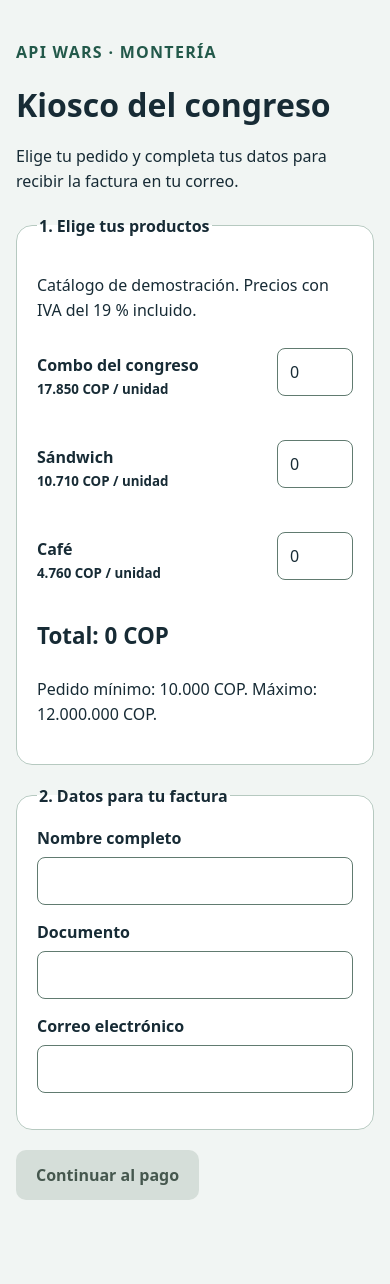
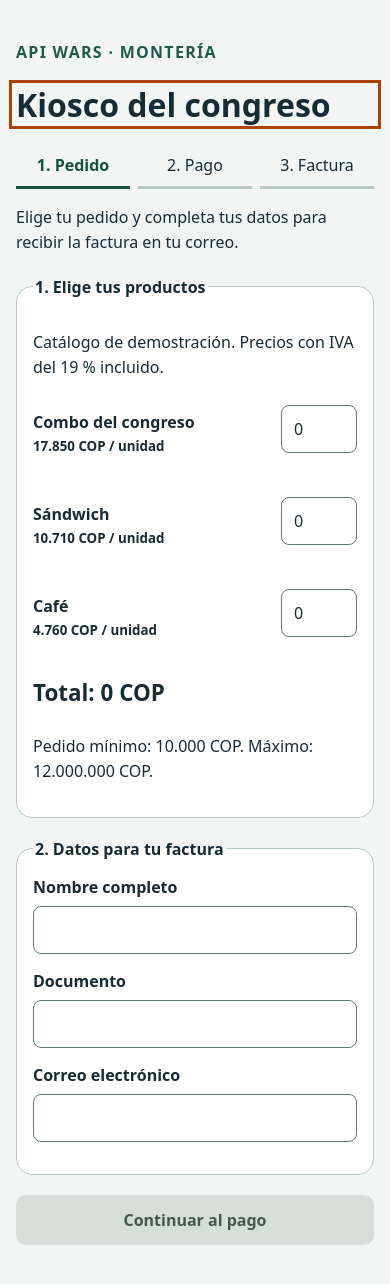
Before and after one commit to juandda0/api-wars-monteria, a React (Vite) app in the folder web/: page / in a window 390 px wide. Shown: the top 1284 px of the page. Before the commit the page ends 1248 px from the top, so only its background shows below. Built offline with nearby package versions, Linux system fonts and the light colour scheme.

Commit message:
feat(web): mejorar experiencia móvil y navegación accesible

```diff
--- a/web/src/App.css
+++ b/web/src/App.css
@@ -18,3 +18,18 @@ button:disabled { background: #d5ded9; color: #45574e; cursor: default; }
 .error { padding: 16px; background: #fff0ec; color: #852a16; border: 1px solid #ba624e; border-radius: 8px; }
 img { max-width: 100%; height: auto; }
 p { line-height: 1.6; overflow-wrap: anywhere; }
+a { color: #155340; text-underline-offset: 3px; }
+a:hover { text-decoration-thickness: 2px; }
+input, button, .enlace { min-height: 48px; }
+button, .enlace { max-width: 100%; white-space: normal; overflow-wrap: anywhere; text-align: center; }
+.saltar { position: absolute; top: -100px; left: 16px; padding: 12px; background: white; z-index: 1; }
+.saltar:focus { top: 8px; }
+.pasos { display: flex; gap: 8px; padding: 0; list-style: none; }
+.pasos li { flex: 1; min-width: 0; padding: 10px 4px; text-align: center; border-bottom: 3px solid #b6c9c0; }
+.pasos [aria-current] { border-color: #155340; color: #155340; font-weight: 700; }
+.cufe { display: block; font: .875rem/1.6 ui-monospace, monospace; overflow-wrap: anywhere; }
+.qr { display: block; margin: 20px auto; image-rendering: pixelated; }
+@media (max-width: 400px) {
+  section, fieldset { padding: 16px; }
+  button, .enlace { width: 100%; }
+}
--- a/web/src/App.tsx
+++ b/web/src/App.tsx
@@ -13,8 +13,11 @@ export function App() {
   const [error, setError] = useState('')
   const [consulta, setConsulta] = useState(0)
   const enviando = useRef(false)
+  const encabezado = useRef<HTMLHeadingElement>(null)
   const pedido = crearPedido(comprador, cantidades)
   const total = calcularTotal(pedido.lineas)
+  const paso = !venta ? 1 : venta.estado === 'facturada' ? 3 : 2
+  useEffect(() => { encabezado.current?.focus() }, [venta?.id, venta?.estado])
   useEffect(() => {
     if (!venta) return
     return seguirVenta(venta.id, setVenta, setError)
@@ -38,9 +41,15 @@ export function App() {
   }
 
   return (
-    <main>
+    <>
+    <a className="saltar" href="#contenido">Saltar al contenido</a>
+    <main id="contenido" tabIndex={-1}>
       <p className="eyebrow">API WARS · MONTERÍA</p>
-      <h1>Kiosco del congreso</h1>
+      <h1 ref={encabezado} tabIndex={-1}>Kiosco del congreso</h1>
+      <ol className="pasos" aria-label="Progreso del pedido">
+        {['Pedido', 'Pago', 'Factura'].map((nombre, indice) => <li key={nombre}
+          aria-current={paso === indice + 1 ? 'step' : undefined}>{indice + 1}. {nombre}</li>)}
+      </ol>
       {!venta ? <>
         <p>Elige tu pedido y completa tus datos para recibir la factura en tu correo.</p>
         <form onSubmit={pedir} aria-busy={cargando}>
@@ -81,5 +90,6 @@ export function App() {
         reconsultar={() => { setError(''); setConsulta(actual => actual + 1) }}
         volver={() => { setError(''); setVenta(null) }} />}
     </main>
+    </>
   )
 }
```
Also changed, not shown: web/VERIFICACION.md (added, +20 -0 lines), 1 other file (tests, documents, lock files or other folders).
